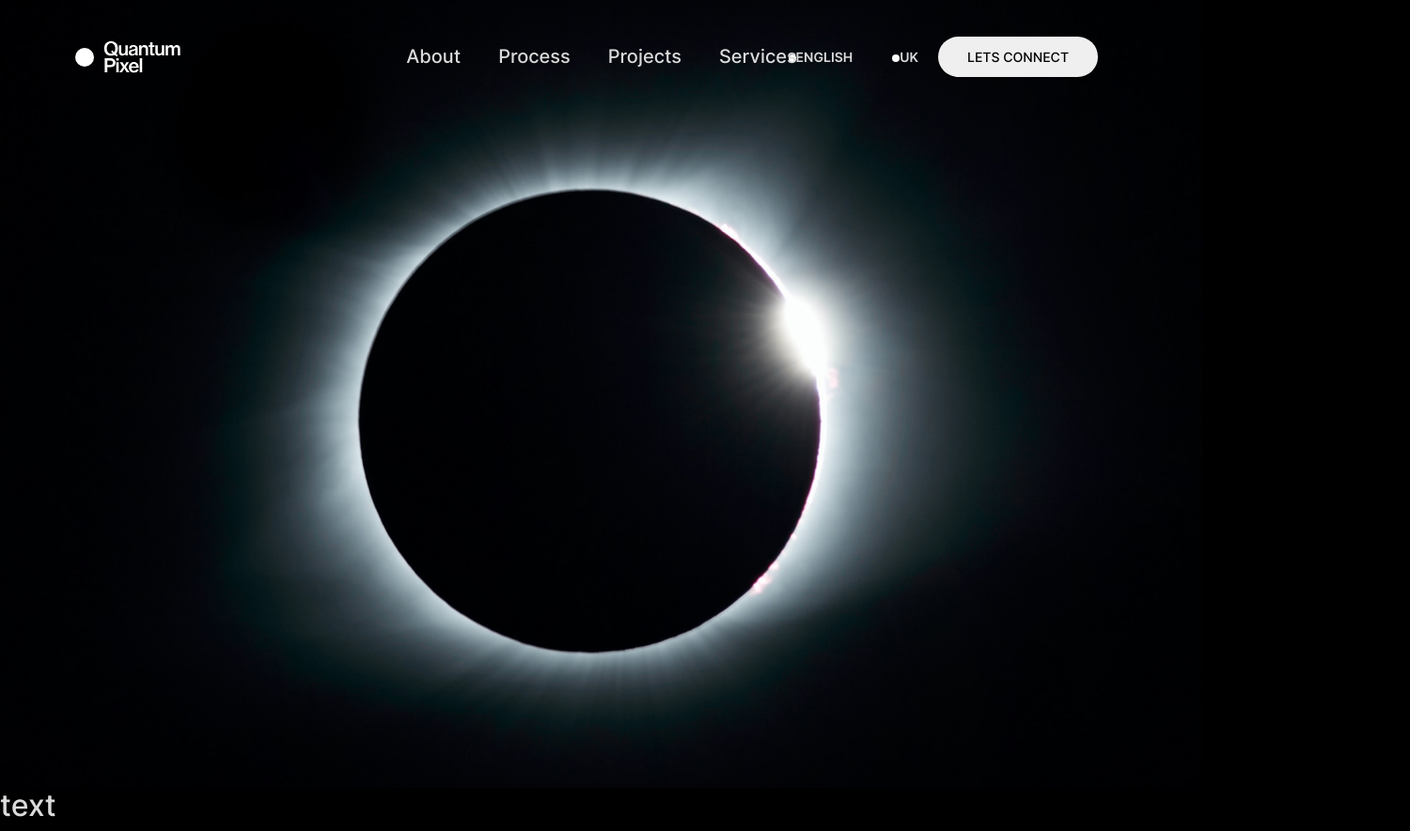
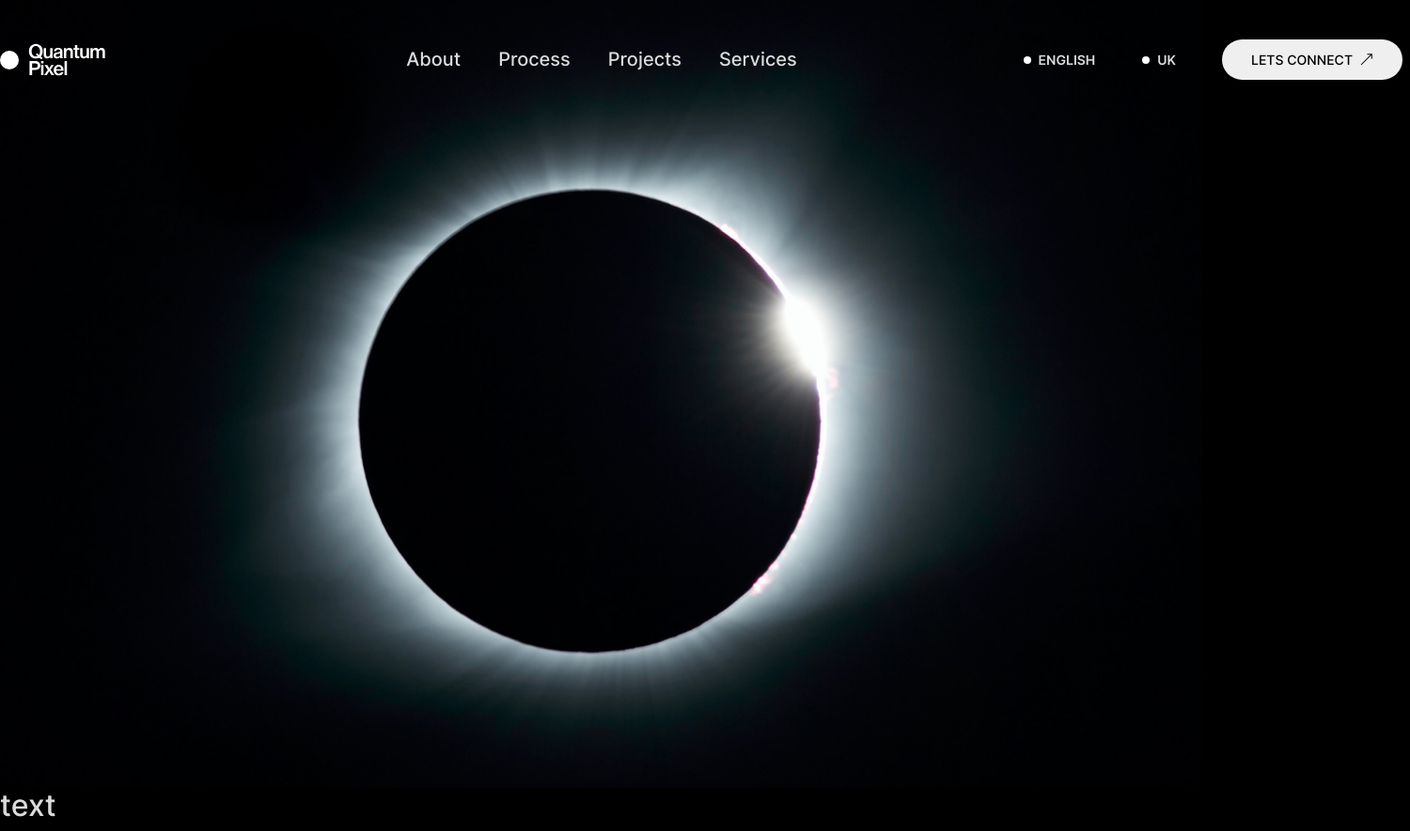
Before and after one commit to RomanFobz/quamtum-pixel, a plain HTML site: page index.html in a window 1280 px wide. Shown: the whole page at 94% size, 1500 px wide, since content can reach past the window. Drawn offline with Linux system fonts and the light colour scheme.

Commit message:
fix top nav

```diff
--- a/css/main.css
+++ b/css/main.css
@@ -54,9 +54,15 @@ body {
 	font-weight: normal;
 }
 
-.container{
-	width: 1600px;
+.main-container{
+	width: 1500px;
+	margin: 0 auto;
 }
+
+.logo{
+	width: 120px;
+}
+
 .head-section{
 	min-height: 100vh;
 	width: 100%;
@@ -98,20 +104,24 @@ body {
 	text-decoration: none;
 }
 
-.switch-group{
-	display: flex;
-}
 
 .switch-group{
 	display: flex;
 	align-items: center;
+	justify-content: flex-end;
 	list-style-type: none;
 	padding: 0;
 	margin: 0;
-	i
+}
+
+.switch-group li{
+	margin-right: 8px;
 }
 
 .switch-group a{
+	display: flex;
+	align-items: center;
+	justify-content: flex-end;
 	padding: 12px 20px;
 	border-radius: 40px;
 	border: 1px solid transparent;
@@ -126,12 +136,15 @@ body {
 	content: " ";
 	width: 8px;
 	height: 8px;
+	margin-right: 8px;
 	background-color: #fff;
 	border-radius: 50%;
 	display: inline-flex;
 }
 
 .switch-group button{
+	display: flex;
+	align-items: center;
 	padding: 9px 30px;
 	text-transform: uppercase;
 	color: #000;
@@ -141,6 +154,21 @@ body {
 	border: 1px solid transparent;
 }
 
+.switch-group li:nth-child(2){
+	margin-right: 28px;
+}
+
+.form-button::after{
+	content: " ";
+	background-image: url(/images/Arrow.svg);
+	background-position: center center;
+	background-repeat: no-repeat;
+	display: block;
+	width: 16px;
+	height: 16px;
+	margin-left: 6px;
+}
+
 .switch-group a:hover, .switch-group button:hover{
 	border: 1px solid #FFFFFF;
 	box-sizing: border-box;
--- a/index.html
+++ b/index.html
@@ -28,9 +28,9 @@
 
 <body>
 	<header class="head-section">
-		<div class="container">
+		<div class="main-container">
 			<div class="top-nav">
-				<a href="index.html"><img src="images/logo.svg" alt="Quantum Pixel"></a>
+				<a href="index.html"><img src="images/logo.svg" alt="Quantum Pixel" class="logo"></a>
 				<nav class="main-nav">
 					<ul>
 						<li><a href="#">About</a></li>
@@ -42,8 +42,8 @@
 				<ul class="switch-group">
 					<li><a href="#">English</a></li>
 					<li><a href="#">Uk</a></li>
-					<button href="#">Lets connect</button>
-				<ul/>
+					<li><button href="#" class="form-button">Lets connect</button></li>
+				</ul>
 			</div>
 		</div>
 
```
Also changed, not shown: images/Arrow.svg (renamed from images/Arrow 1.svg).
